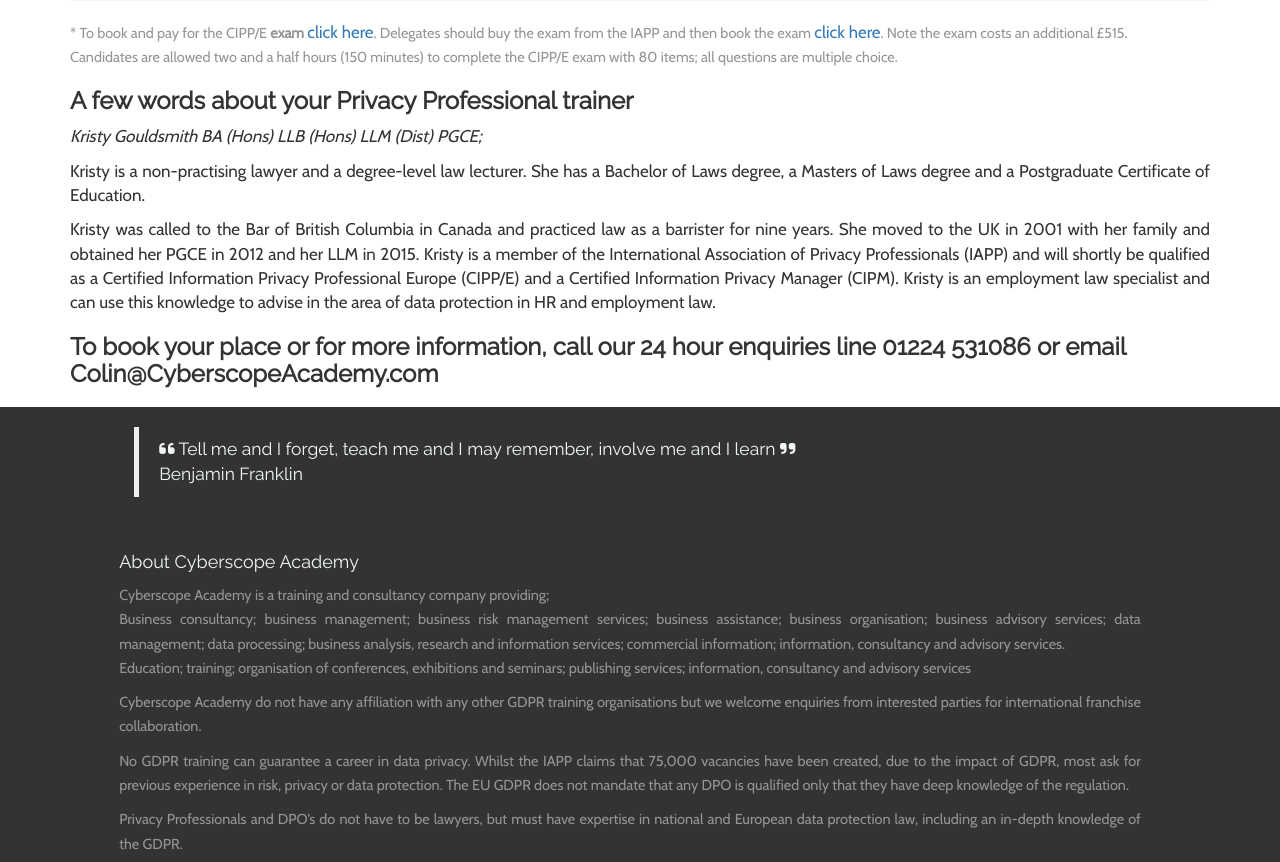
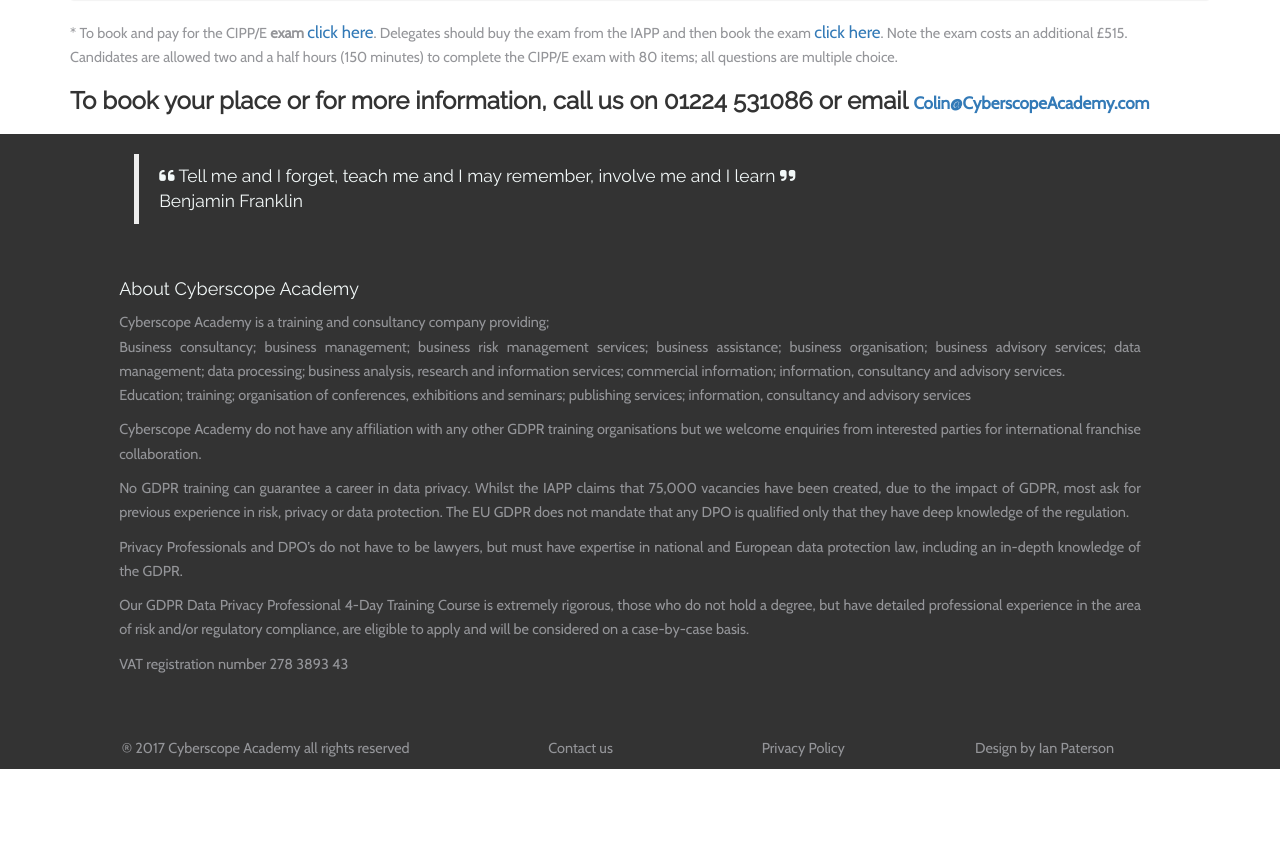
Before and after one commit to iangpaterson/cyberscopeacademy, a plain HTML site: page training.html in a window 1280 px wide. Shown: the part 2192-3054 px from the top of the page. After the commit the page ends 2961 px from the top, so only its background shows below. Drawn offline with nearby package versions, Linux system fonts and the light colour scheme.

Commit message:
Removed reference to our trainer Kristy

```diff
--- a/training.html
+++ b/training.html
@@ -176,14 +176,7 @@
 					Candidates are allowed two and a half hours (150 minutes) to complete the CIPP/E exam with 80 items; all questions are multiple choice.
 				</small>
 			</p>
-
-			<h3><strong>A few words about your Privacy Professional trainer</strong></h3>
-			<p><em>Kristy Gouldsmith BA (Hons) LLB (Hons) LLM (Dist) PGCE;</em></p>
-			<p>Kristy is a non-practising lawyer and a degree-level law lecturer. She has a Bachelor of Laws degree, a Masters of Laws degree and a Postgraduate Certificate of Education.</p>
-
-			<p>Kristy was called to the Bar of British Columbia in Canada and practiced law as a barrister for nine years. She moved to the UK in 2001 with her family and obtained her PGCE in 2012 and her LLM in 2015. Kristy is a member of the International Association of Privacy Professionals (IAPP) and will shortly be qualified as a Certified Information Privacy Professional Europe (CIPP/E) and a Certified Information Privacy Manager (CIPM). Kristy is an employment law specialist and can use this knowledge to advise in the area of data protection in HR and employment law.</p>
-
-			<h3><strong>To book your place or for more information, call our 24 hour enquiries line 01224 531086 or email Colin@CyberscopeAcademy.com</strong></h3>
+			<h3><strong>To book your place or for more information, call us on 01224 531086 or email <a href="mailto:colin@cyberscopeacademy.com">Colin@CyberscopeAcademy.com</a></strong></h3>
 
 		</div><!-- /.container -->
 		<!--======== end of main content container ========-->
```
